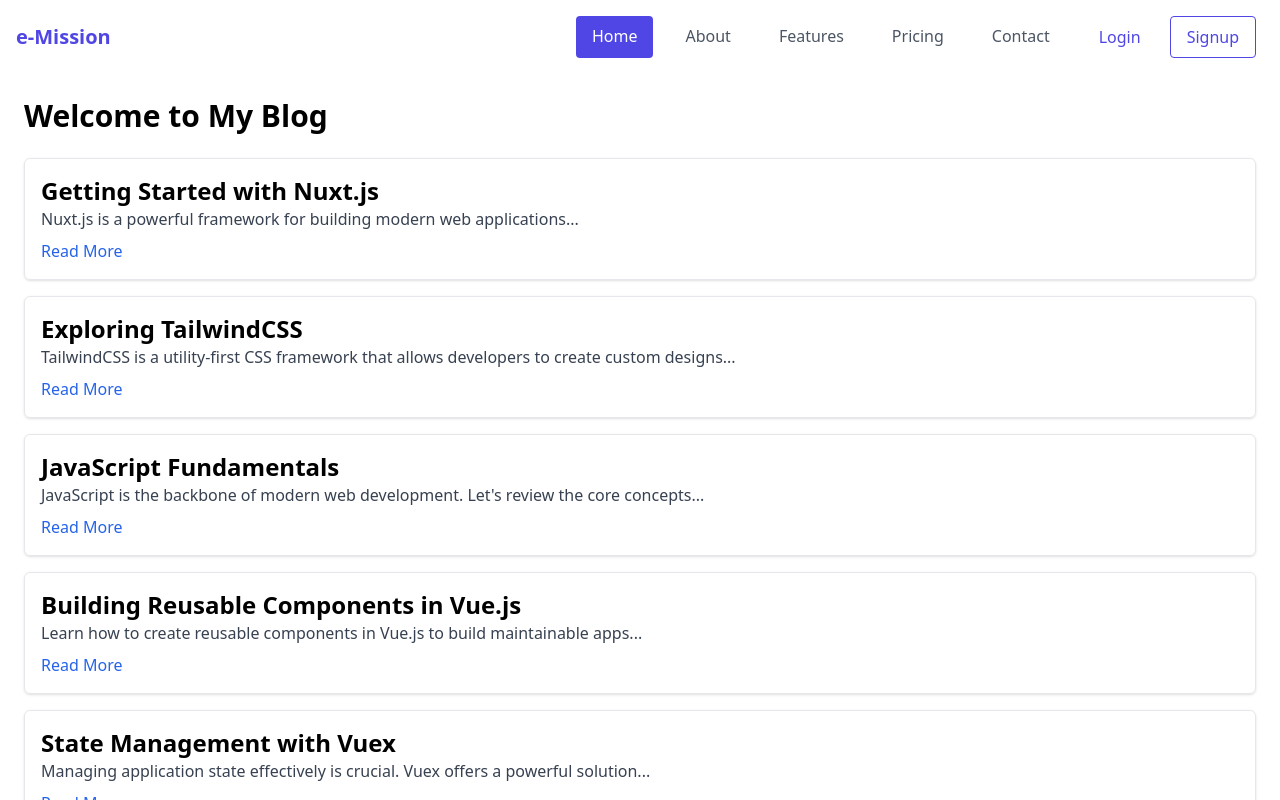
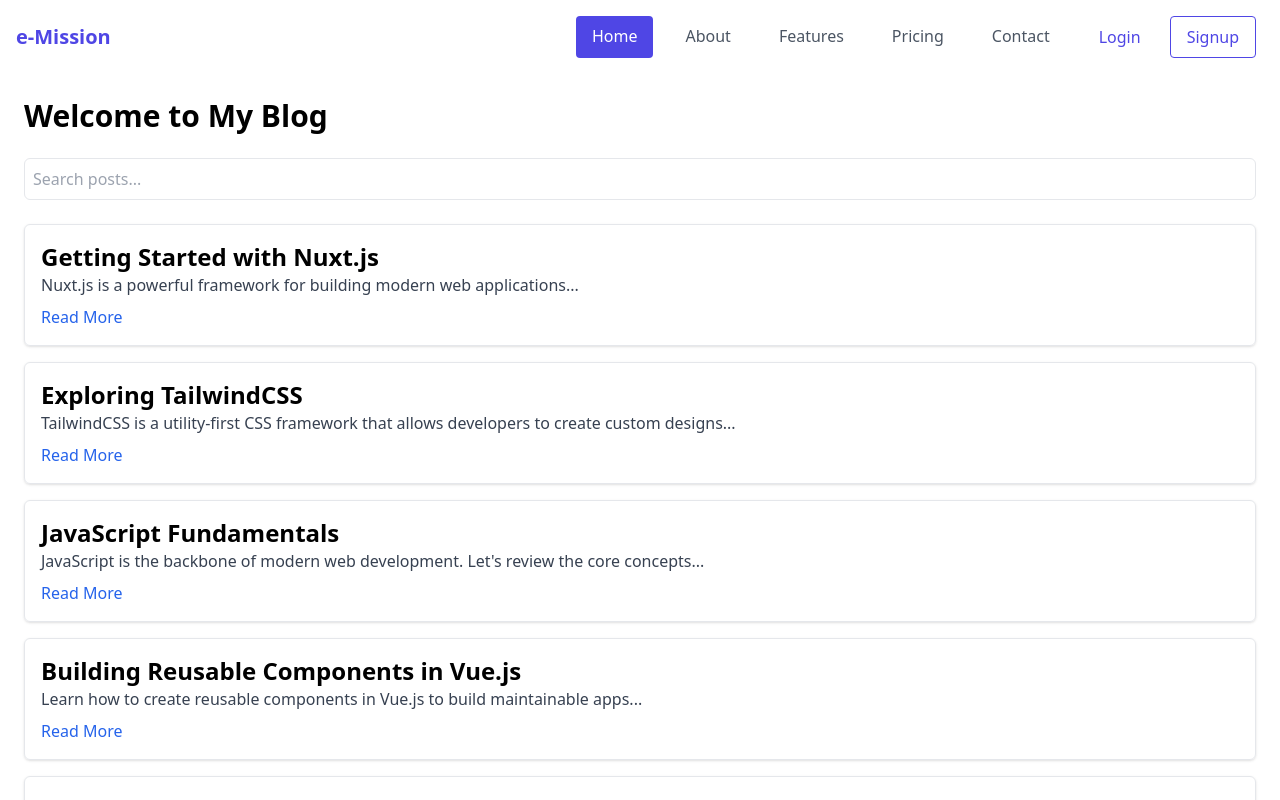
Before and after one commit to rafeyshah/blog-project, a Nuxt app: page / in a window 1280 px wide. Shown: the top 800 px of the page. Built offline with nearby package versions, Linux system fonts and the light colour scheme.

Commit message:
Implemented Search Functionality

```diff
--- a/pages/index.vue
+++ b/pages/index.vue
@@ -1,15 +1,27 @@
 <template>
     <div>
         <h1 class="text-3xl font-bold mb-6">Welcome to My Blog</h1>
+
+        <!-- Search Bar -->
+        <div class="mb-6">
+            <input v-model="searchQuery" type="text" placeholder="Search posts..."
+                class="w-full p-2 border rounded-md" />
+        </div>
+
+        <!-- Loading Indicator -->
         <div v-if="loading" class="mt-4 flex justify-center">
             <div class="animate-spin rounded-full h-12 w-12 border-t-4 border-blue-600"></div>
         </div>
+
+        <!-- Error Message -->
         <div v-else-if="error" class="text-red-500">
             {{ error }}
         </div>
+
+        <!-- Filtered Posts -->
         <div v-else>
             <ul class="space-y-4">
-                <li v-for="post in posts" :key="post.id" class="p-4 border rounded-md shadow">
+                <li v-for="post in filteredPosts" :key="post.id" class="p-4 border rounded-md shadow">
                     <h2 class="text-2xl font-semibold">{{ post.title }}</h2>
                     <p class="text-gray-700">{{ post.excerpt }}</p>
                     <nuxt-link :to="`/posts/${post.id}`" class="text-blue-600 hover:underline mt-2 inline-block">
@@ -17,17 +29,21 @@
                     </nuxt-link>
                 </li>
             </ul>
+            <div v-if="filteredPosts.length === 0" class="text-gray-500 mt-4">
+                No posts match your search.
+            </div>
         </div>
     </div>
 </template>
 
 <script setup>
-import { ref, onMounted } from 'vue';
+import { ref, computed, onMounted } from 'vue';
 import { usePosts } from '~/composables/usePosts';
 
 const posts = ref([]);
 const loading = ref(true);
 const error = ref(null);
+const searchQuery = ref(''); // User input for search
 
 onMounted(async () => {
     try {
@@ -39,4 +55,12 @@ onMounted(async () => {
     }
 });
 
+// Computed property for filtered posts
+const filteredPosts = computed(() => {
+    if (!searchQuery.value) return posts.value;
+    return posts.value.filter(post =>
+        post.title.toLowerCase().includes(searchQuery.value.toLowerCase()) ||
+        post.excerpt.toLowerCase().includes(searchQuery.value.toLowerCase())
+    );
+});
 </script>
```
